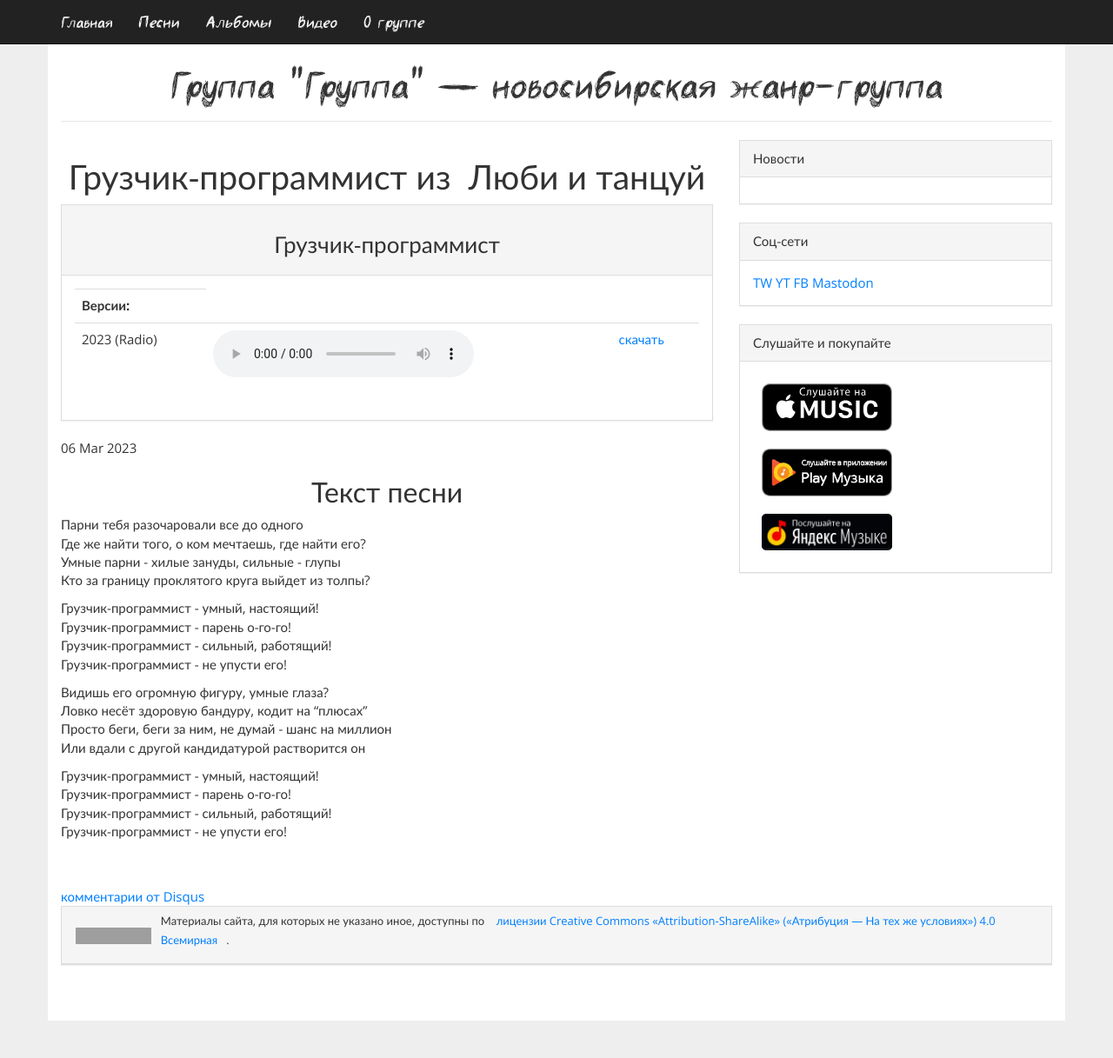
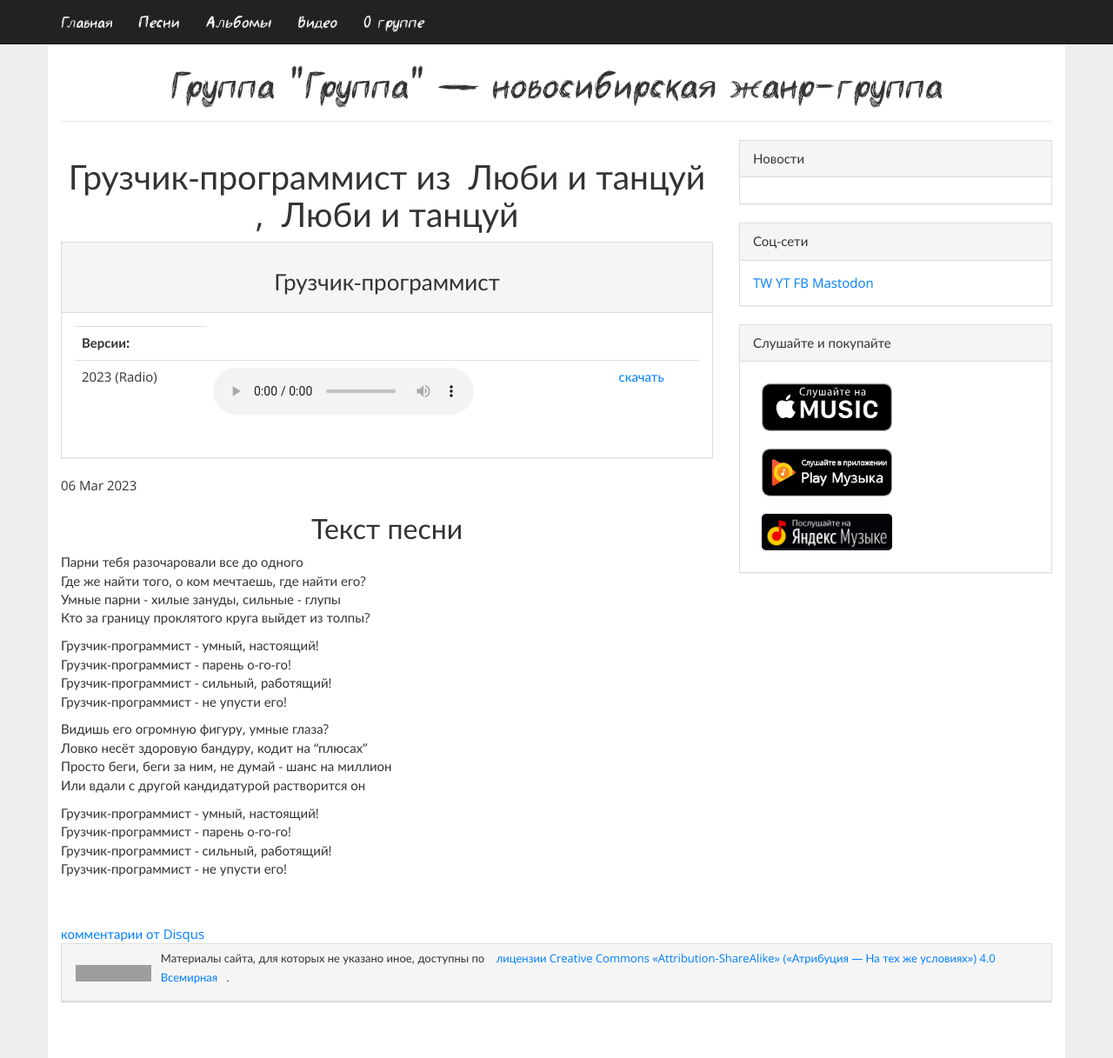
Before and after one commit to gruppa-gruppa-nsk/gruppa-gruppa-nsk.github.io, a Jekyll site: the page built from _posts/songs/10 Люби и танцуй/2023-03-06-Gruzchik-programmist.markdown, in a window 1280 px wide and 1217 px high. Shown: the whole window at 87% size. Built offline with Jekyll 4.4.1, drawn with Linux system fonts in a browser that asks for light colours; comment, search, counter and statistics services are not loaded; grey boxes are pictures that could not be loaded.

Commit message:
Дублируем

```diff
--- a/_posts/songs/10 Люби и танцуй/2023-03-06-Gruzchik-programmist.markdown
+++ b/_posts/songs/10 Люби и танцуй/2023-03-06-Gruzchik-programmist.markdown
@@ -14,6 +14,9 @@ download:
    url: "/audio/10_love_and_dance/16 gruzchik-programmist_radio.mp3"
 
 albums:
+ - album: "Люби и танцуй"
+   album_url: "/albums/love_and_dance/"
+   album_position: 4
  - album: "Люби и танцуй"
    album_url: "/albums/love_and_dance/"
    album_position: 4
--- a/_posts/songs/10 Люби и танцуй/2023-03-07-ty_mne_nravishsya_takoy.markdown
+++ b/_posts/songs/10 Люби и танцуй/2023-03-07-ty_mne_nravishsya_takoy.markdown
@@ -14,6 +14,9 @@ download:
    url: "/audio/10_love_and_dance/17_Ty_mne_nravishsya_takoy_extended.mp3"
 
 albums:
+ - album: "Люби и танцуй"
+   album_url: "/albums/love_and_dance/"
+   album_position: 5
  - album: "Люби и танцуй"
    album_url: "/albums/love_and_dance/"
    album_position: 5
```
